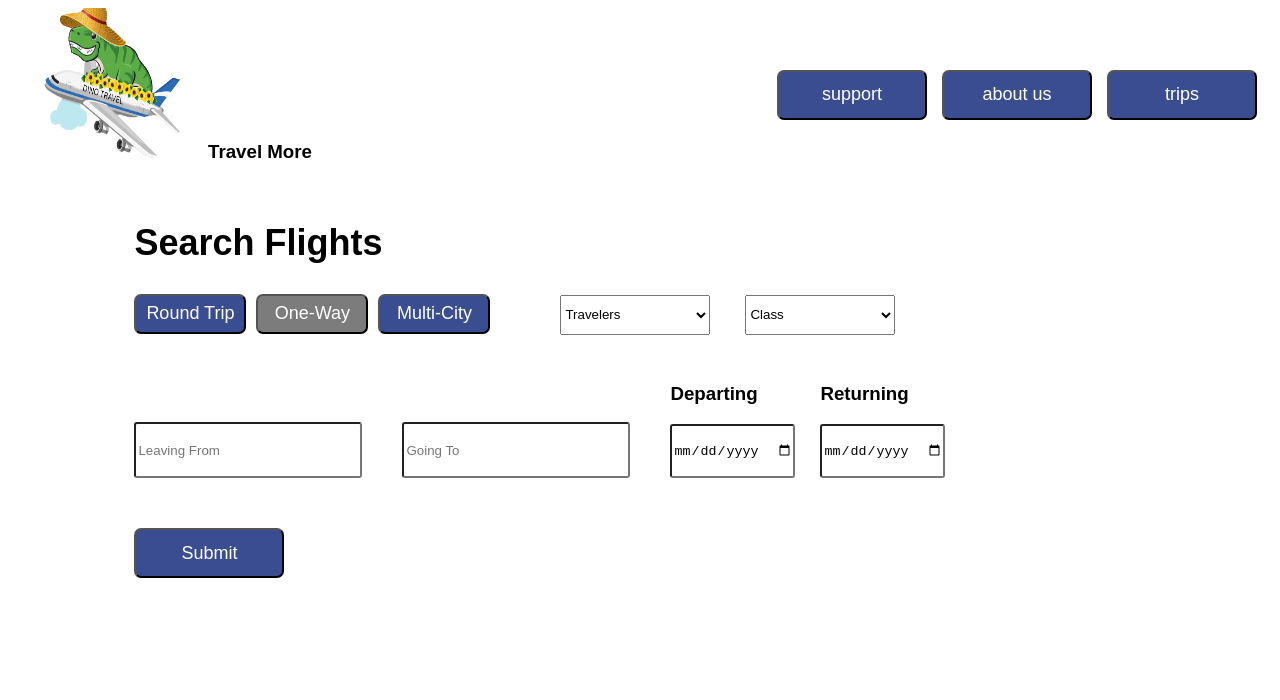
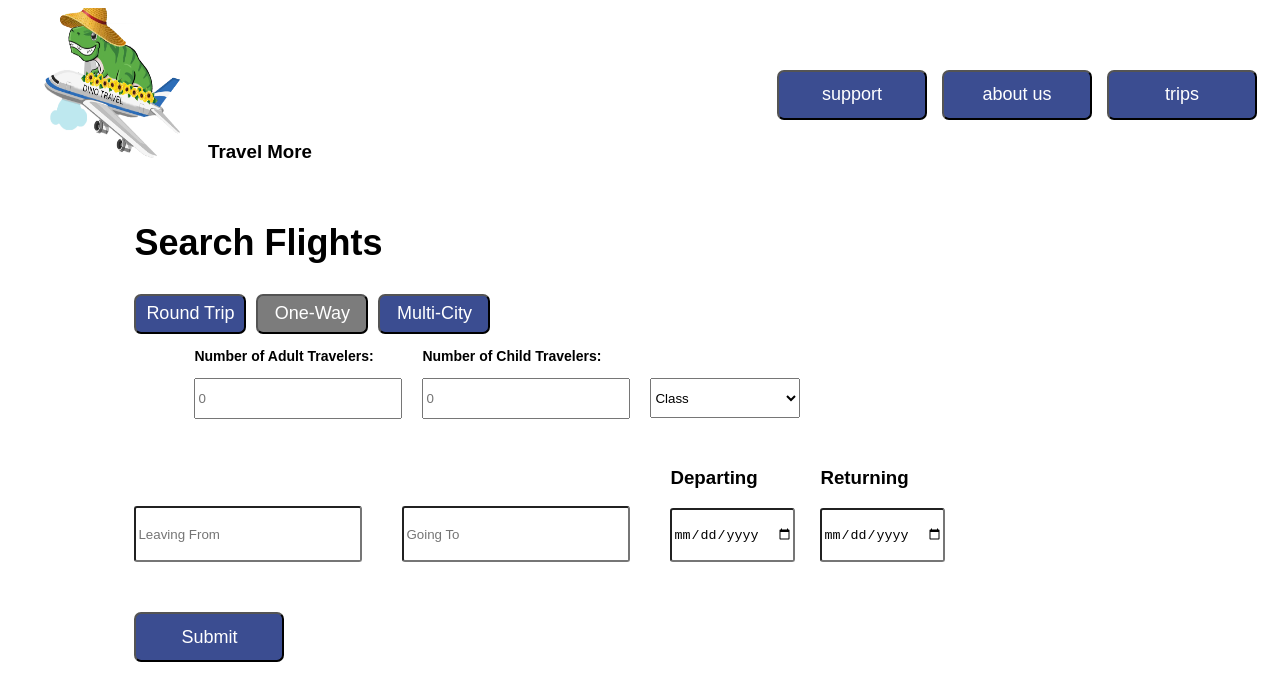
Before and after one commit to Daniel-McCarthy/DinoTravelFrontend, a React app: page / in a window 1280 px wide. Shown: the top 700 px of the page. Built offline with nearby package versions, Linux system fonts and the light colour scheme.

Commit message:
Adds Number of travelers adult&child input numbe ranges to track amount of passengers
Adds html input number ranges to select how many of each type of passenger will be needed for a flight.

```diff
--- a/src/HomePage.tsx
+++ b/src/HomePage.tsx
@@ -8,6 +8,8 @@ import './styles/theme.css';
 interface IHomePageState {
     flightType: FlightType;
     flightClass: FlightClass;
+    numAdultTravelers: number;
+    numChildTravelers: number;
     isMultiCity: boolean;
 }
 
@@ -23,6 +25,8 @@ export class HomePage extends React.Component<IHomePageProps, IHomePageState> {
         this.state = {
             flightType: FlightType.RoundTrip,
             flightClass: FlightClass.EconomyClass,
+            numAdultTravelers: 0,
+            numChildTravelers: 0,
             isMultiCity: true
         }
     }
@@ -58,9 +62,27 @@ export class HomePage extends React.Component<IHomePageProps, IHomePageState> {
                         </div>
 
                         <div className="filterDropdowns">
-                            <select>
-                                <option>Travelers</option>
-                            </select>
+                            <div className="travelersInput">
+                                <h3>Number of Adult Travelers:</h3>
+                                <input
+                                    type="number"
+                                    placeholder="0"
+                                    step={1}
+                                    max={10}
+                                    min={0}
+                                />
+                            </div>
+
+                            <div className="travelersInput">
+                                <h3>Number of Child Travelers:</h3>
+                                <input
+                                    type="number"
+                                    placeholder="0"
+                                    step={1}
+                                    max={10}
+                                    min={0}
+                                />
+                            </div>
 
                             <select>
                                 <option disabled selected>Class</option>
--- a/src/styles/HomePage.css
+++ b/src/styles/HomePage.css
@@ -71,6 +71,10 @@ section {
     width: 200px;
 }
 
+#filterRow h3 {
+    font-size: 14px;
+}
+
 .travelersInput {
     display: inline-block;
     margin-right: 20px;
```
